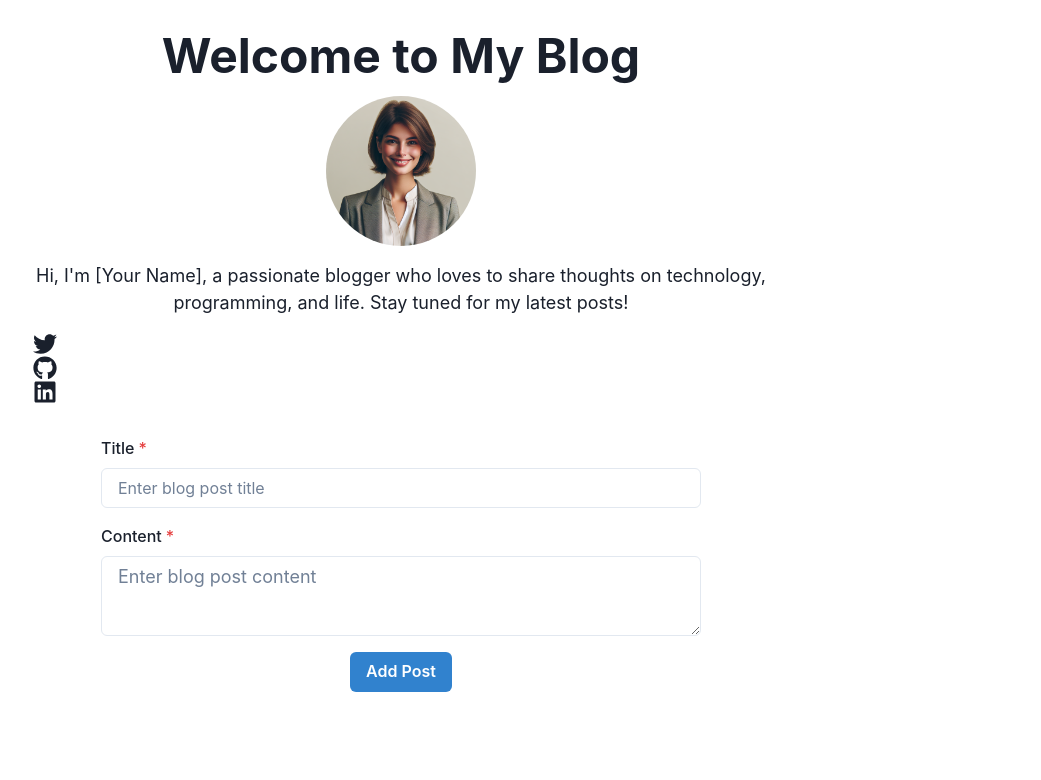
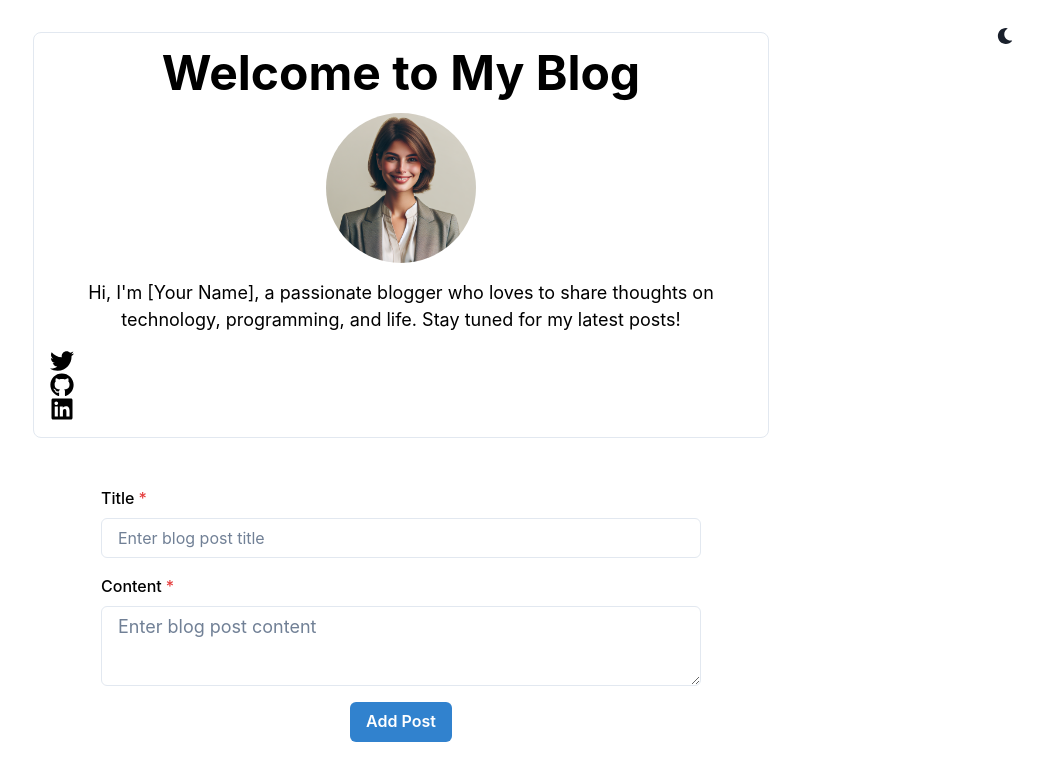
Before and after one commit to GPT-Engineer-App-Dev/happy-blog-place, a React (Vite) app: page / in a window 1280 px wide. Shown: the top 780 px of the page, without its empty margins (239-1280 px from the left). Built offline with nearby package versions, Linux system fonts and the light colour scheme.

Commit message:
Implemented dark mode feature using Chakra UI's color mode functionality and replaced @chakra-ui/icons with react-icons

```diff
--- a/src/App.jsx
+++ b/src/App.jsx
@@ -1,13 +1,25 @@
 import { Route, BrowserRouter as Router, Routes } from "react-router-dom";
 import Index from "./pages/Index.jsx";
+import { ChakraProvider, ColorModeScript, extendTheme } from "@chakra-ui/react";
+import { FaMoon, FaSun } from "react-icons/fa";
+
+const config = {
+  initialColorMode: "light",
+  useSystemColorMode: false,
+};
+
+const theme = extendTheme({ config });
 
 function App() {
   return (
-    <Router>
-      <Routes>
-        <Route exact path="/" element={<Index />} />
-      </Routes>
-    </Router>
+    <ChakraProvider theme={theme}>
+      <ColorModeScript initialColorMode={theme.config.initialColorMode} />
+      <Router>
+        <Routes>
+          <Route exact path="/" element={<Index />} />
+        </Routes>
+      </Router>
+    </ChakraProvider>
   );
 }
 
--- a/src/pages/Index.jsx
+++ b/src/pages/Index.jsx
@@ -1,8 +1,20 @@
 import { useState } from "react";
-import { Container, Text, VStack, Heading, Box, Image, Link, Button } from "@chakra-ui/react";
-import { FaTwitter, FaGithub, FaLinkedin } from "react-icons/fa";
+import { Container, Text, VStack, Heading, Box, Image, Link, Button, useColorMode, IconButton, useColorModeValue } from "@chakra-ui/react";
+import { FaTwitter, FaGithub, FaLinkedin, FaMoon, FaSun } from "react-icons/fa";
 import AddBlogPost from "../components/AddBlogPost";
 import BlogPost from "../components/BlogPost";
+
+const ColorModeToggle = () => {
+  const { colorMode, toggleColorMode } = useColorMode();
+  return (
+    <IconButton
+      icon={colorMode === "light" ? <FaMoon /> : <FaSun />}
+      onClick={toggleColorMode}
+      variant="ghost"
+      aria-label="Toggle color mode"
+    />
+  );
+};
 
 const Index = () => {
   const [blogPosts, setBlogPosts] = useState([]);
@@ -12,9 +24,12 @@ const Index = () => {
   };
 
   return (
-    <Container maxW="container.md" py={8}>
+    <Container maxW="container.md" py={8} bg={useColorModeValue("white", "gray.800")} color={useColorModeValue("black", "white")}>
+      <Box position="absolute" top={4} right={4}>
+        <ColorModeToggle />
+      </Box>
       <VStack spacing={8} align="stretch">
-        <Box textAlign="center">
+        <Box textAlign="center" borderWidth={1} borderRadius="lg" p={4} mb={4} bg={useColorModeValue("white", "gray.700")}>
           <Heading as="h1" size="2xl" mb={4}>Welcome to My Blog</Heading>
           <Box boxSize="150px" margin="auto">
             <Image src="/images/profile.jpg" alt="Profile Picture" borderRadius="full" />
```
